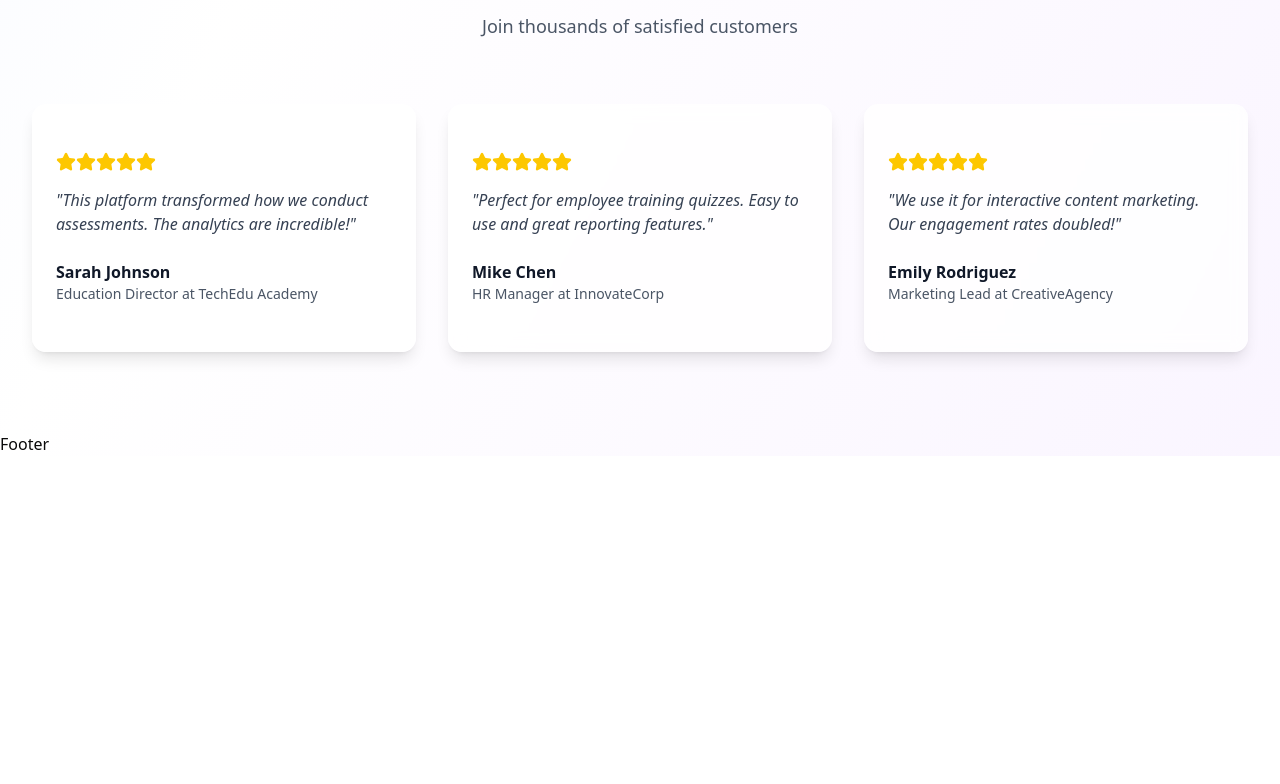
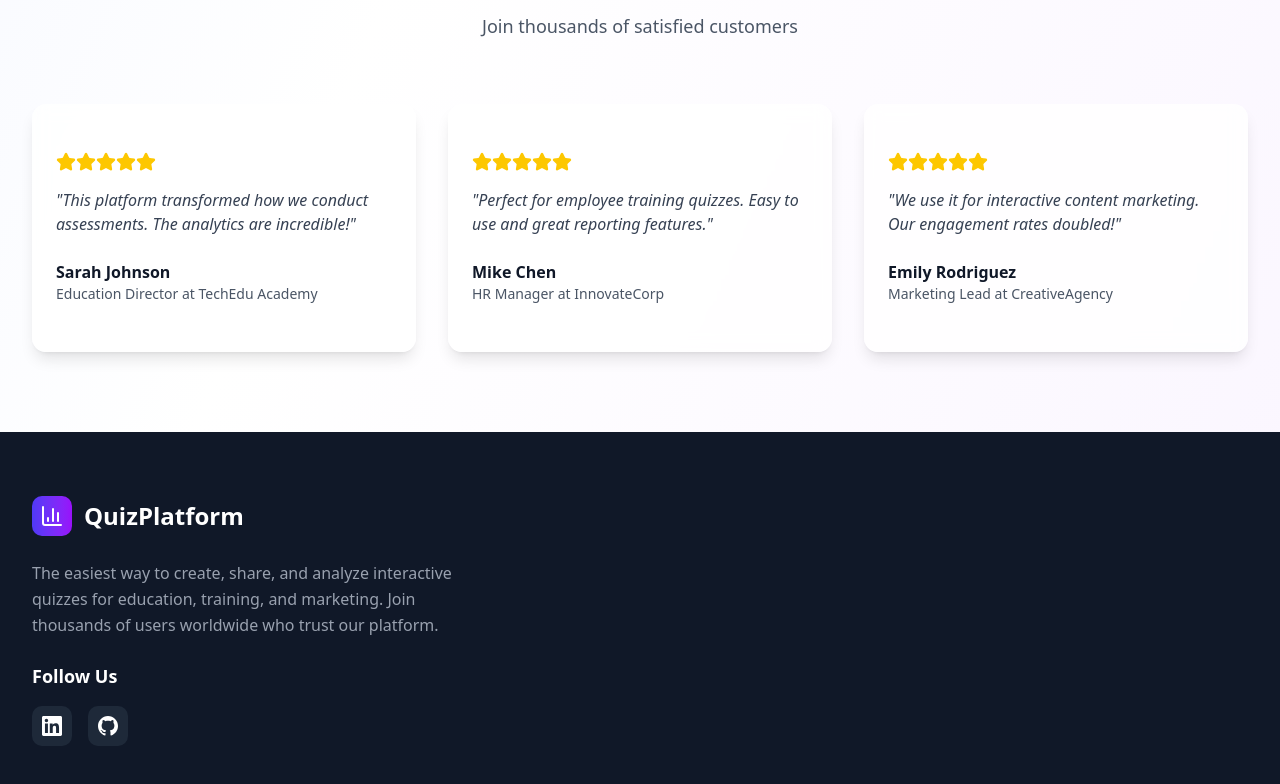
Before and after one commit to wittyvishnu/Quiz-Platform, a Next.js app in the folder frontend/: page / in a window 1280 px wide. Shown: the part 1973-2757 px from the top of the page. Before the commit the page ends 2429 px from the top, so only its background shows below. Built offline with nearby package versions, Linux system fonts and the light colour scheme.

Commit message:
project completed

```diff
--- a/frontend/components/Footer.jsx
+++ b/frontend/components/Footer.jsx
@@ -1,8 +1,63 @@
+"use client"
+
+import { useState } from "react"
+import { useRouter } from "next/navigation"
+import { Button } from "@/components/ui/button"
+import { Card, CardContent } from "@/components/ui/card"
+import { ArrowRight, Users, BarChart3, Zap, Shield, Globe, Star, Play, Menu, X } from "lucide-react"
 import React from 'react'
+
 
 function Footer() {
   return (
-    <div>Footer</div>
+     <footer className="bg-gray-900 text-white py-16">
+        <div className="container mx-auto px-4 sm:px-6 lg:px-8">
+          <div className="grid grid-cols-2 md:grid-cols-2 lg:grid-cols-2 gap-8 mb-12">
+            {/* Brand Section */}
+            <div className="lg:col-span-2">
+              <div className="flex items-center gap-3 mb-6">
+                <div className="w-10 h-10 bg-gradient-to-r from-indigo-600 to-purple-600 rounded-lg flex items-center justify-center">
+                  <BarChart3 className="w-6 h-6 text-white" />
+                </div>
+                <span className="text-2xl font-bold">QuizPlatform</span>
+              </div>
+              <p className="text-gray-400 mb-6 max-w-md leading-relaxed">
+                The easiest way to create, share, and analyze interactive quizzes for education, training, and
+                marketing. Join thousands of users worldwide who trust our platform.
+              </p>
+
+              {/* Social Links */}
+              <div className="space-y-4">
+                <h4 className="font-semibold text-lg">Follow Us</h4>
+                <div className="flex items-center gap-4">
+                  <a
+                    href="https://www.linkedin.com/in/vishnu-muppireddy-375120298/"
+                    target="_blank"
+                    rel="noopener noreferrer"
+                    className="w-10 h-10 bg-gray-800 hover:bg-blue-800 rounded-lg flex items-center justify-center transition-all duration-300 hover:scale-110"
+                  >
+                    <svg className="w-5 h-5" fill="currentColor" viewBox="0 0 24 24">
+                      <path d="M20.447 20.452h-3.554v-5.569c0-1.328-.027-3.037-1.852-3.037-1.853 0-2.136 1.445-2.136 2.939v5.667H9.351V9h3.414v1.561h.046c.477-.9 1.637-1.85 3.37-1.85 3.601 0 4.267 2.37 4.267 5.455v6.286zM5.337 7.433c-1.144 0-2.063-.926-2.063-2.065 0-1.138.92-2.063 2.063-2.063 1.14 0 2.064.925 2.064 2.063 0 1.139-.925 2.065-2.064 2.065zm1.782 13.019H3.555V9h3.564v11.452zM22.225 0H1.771C.792 0 0 .774 0 1.729v20.542C0 23.227.792 24 1.771 24h20.451C23.2 24 24 23.227 24 22.271V1.729C24 .774 23.2 0 22.222 0h.003z" />
+                    </svg>
+                  </a>
+                  <a
+                    href="https://github.com/wittyvishnu"
+                    target="_blank"
+                    rel="noopener noreferrer"
+                    className="w-10 h-10 bg-gray-800 hover:bg-gray-600 rounded-lg flex items-center justify-center transition-all duration-300 hover:scale-110"
+                  >
+                    <svg className="w-5 h-5" fill="currentColor" viewBox="0 0 24 24">
+                      <path d="M12 0c-6.626 0-12 5.373-12 12 0 5.302 3.438 9.8 8.207 11.387.599.111.793-.261.793-.577v-2.234c-3.338.726-4.033-1.416-4.033-1.416-.546-1.387-1.333-1.756-1.333-1.756-1.089-.745.083-.729.083-.729 1.205.084 1.839 1.237 1.839 1.237 1.07 1.834 2.807 1.304 3.492.997.107-.775.418-1.305.762-1.604-2.665-.305-5.467-1.334-5.467-5.931 0-1.311.469-2.381 1.236-3.221-.124-.303-.535-1.524.117-3.176 0 0 1.008-.322 3.301 1.23.957-.266 1.983-.399 3.003-.404 1.02.005 2.047.138 3.006.404 2.291-1.552 3.297-1.23 3.297-1.23.653 1.653.242 2.874.118 3.176.77.84 1.235 1.911 1.235 3.221 0 4.609-2.807 5.624-5.479 5.921.43.372.823 1.102.823 2.222v3.293c0 .319.192.694.801.576 4.765-1.589 8.199-6.086 8.199-11.386 0-6.627-5.373-12-12-12z" />
+                    </svg>
+                  </a>
+                </div>
+              </div>
+            </div>
+
+          </div>
+
+        </div>
+      </footer>
   )
 }
 
```
